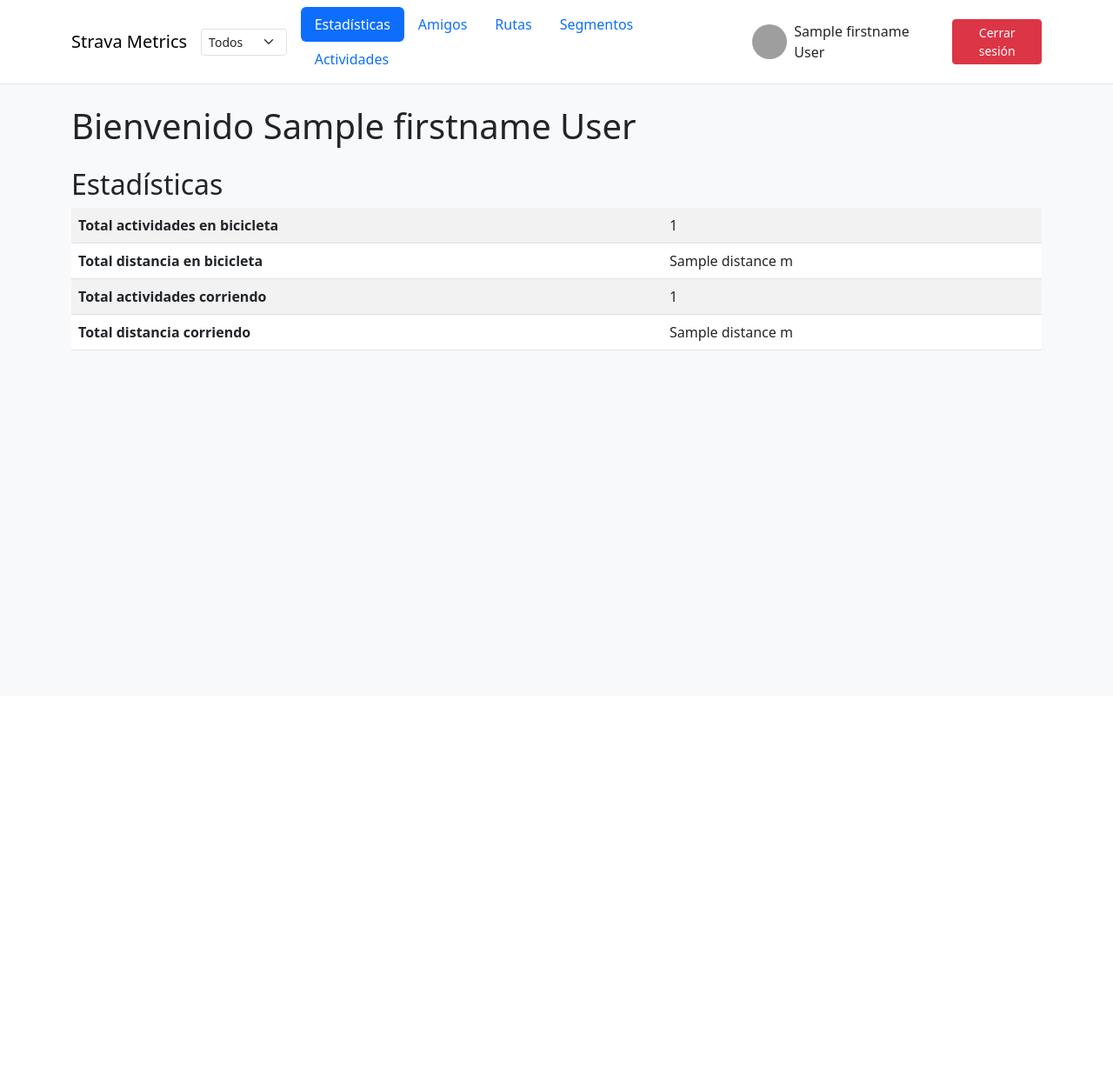
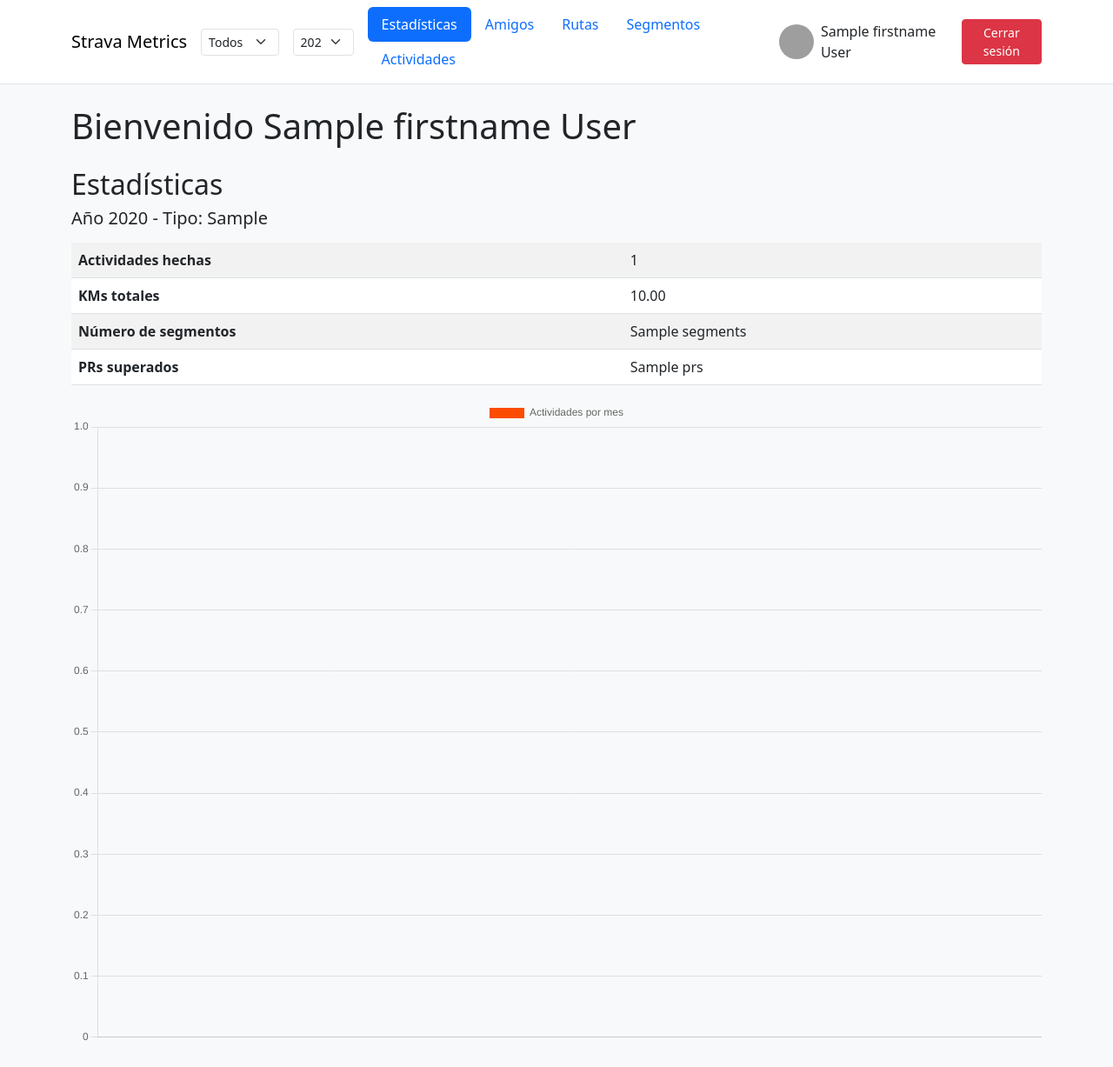
Before and after one commit to davidguerreromejias/stravaMetricsAPP, a Flask app: template templates/index.html in a window 1280 px wide. Shown: the whole page at 87% size. Before the commit the page ends 403 px from the top, so only its background shows below. Run offline with Flask 3, Linux system fonts and the light colour scheme; the template is opened without the code that fills it: most values are stand-ins (such as "Sample title", 1, 10 or a date in 2020); a map, chart or similar area stays blank; some libraries are stand-ins or nearby versions; grey boxes are pictures that could not be loaded.

Commit message:
Add yearly statistics feature

```diff
--- a/app.py
+++ b/app.py
@@ -1,4 +1,5 @@
 import os
+from datetime import datetime
 from flask import Flask, redirect, request, session, url_for, render_template
 import requests
 
@@ -27,6 +28,58 @@ def _format_seconds(seconds):
         return f"{h}:{m:02d}:{s:02d}"
     return f"{m}:{s:02d}"
 
+
+def _year_stats(headers, year, activity_type):
+    """Return aggregated stats for a given year and activity type."""
+    start = int(datetime(year, 1, 1).timestamp())
+    end = int(datetime(year + 1, 1, 1).timestamp())
+    page = 1
+    per_page = 50
+    activities = []
+    while True:
+        resp = requests.get(
+            "https://www.strava.com/api/v3/athlete/activities",
+            headers=headers,
+            params={"after": start, "before": end, "page": page, "per_page": per_page},
+        )
+        if resp.status_code != 200:
+            break
+        data = resp.json()
+        if activity_type != "all":
+            data = [a for a in data if a.get("type") == activity_type]
+        activities.extend(data)
+        if len(data) < per_page:
+            break
+        page += 1
+
+    segments = 0
+    prs = 0
+    for a in activities:
+        detail = requests.get(
+            f"https://www.strava.com/api/v3/activities/{a['id']}",
+            headers=headers,
+            params={"include_all_efforts": "true"},
+        )
+        if detail.status_code != 200:
+            continue
+        effs = detail.json().get("segment_efforts", [])
+        segments += len(effs)
+        prs += sum(1 for e in effs if e.get("pr_rank") == 1)
+
+    total_km = sum(a.get("distance", 0) for a in activities) / 1000
+    monthly = [0] * 12
+    for a in activities:
+        dt = datetime.fromisoformat(a["start_date"].replace("Z", "+00:00"))
+        monthly[dt.month - 1] += 1
+
+    return {
+        "count": len(activities),
+        "distance": total_km,
+        "segments": segments,
+        "prs": prs,
+        "monthly_counts": monthly,
+    }
+
 app = Flask(__name__)
 app.secret_key = os.environ.get("SECRET_KEY", "change_me")
 
@@ -45,12 +98,23 @@ def set_activity_type():
     session["activity_type"] = request.form.get("activity_type", "all")
     return redirect(request.referrer or url_for("index"))
 
+
+@app.route("/set_year", methods=["POST"])
+def set_year():
+    """Store selected year in the session and redirect back."""
+    try:
+        session["year"] = int(request.form.get("year"))
+    except (TypeError, ValueError):
+        session["year"] = datetime.utcnow().year
+    return redirect(request.referrer or url_for("index"))
+
 @app.route("/")
 def index():
     if "athlete" in session:
         athlete = session["athlete"]
 
         activity_type = session.get("activity_type", "all")
+        selected_year = session.get("year", datetime.utcnow().year)
 
         headers = {"Authorization": f"Bearer {session['access_token']}"}
 
@@ -106,6 +170,9 @@ def index():
             seg["pr_time"] = _format_seconds(pr) if pr is not None else None
             seg["kom_time"] = _format_seconds(kom_time) if kom_time is not None else None
 
+        years = list(range(datetime.utcnow().year, datetime.utcnow().year - 5, -1))
+        year_stats = _year_stats(headers, selected_year, activity_type)
+
         return render_template(
             "index.html",
             athlete=athlete,
@@ -115,8 +182,20 @@ def index():
             activities=activities,
             activity_type=activity_type,
             starred_segments=starred_segments,
+            year_stats=year_stats,
+            years=years,
+            selected_year=selected_year,
         )
-    return render_template("index.html", athlete=None, activity_type=session.get("activity_type", "all"))
+    years = list(range(datetime.utcnow().year, datetime.utcnow().year - 5, -1))
+    selected_year = session.get("year", datetime.utcnow().year)
+    return render_template(
+        "index.html",
+        athlete=None,
+        activity_type=session.get("activity_type", "all"),
+        years=years,
+        selected_year=selected_year,
+        year_stats={"count": 0, "distance": 0, "segments": 0, "prs": 0, "monthly_counts": [0]*12},
+    )
 
 @app.route("/login")
 def login():
--- a/templates/base.html
+++ b/templates/base.html
@@ -19,6 +19,13 @@
                         <option value="Other" {% if activity_type == 'Other' %}selected{% endif %}>Otros</option>
                     </select>
                 </form>
+                <form action="{{ url_for('set_year') }}" method="post" class="me-3">
+                    <select class="form-select form-select-sm" name="year" onchange="this.form.submit()">
+                        {% for y in years %}
+                        <option value="{{ y }}" {% if selected_year == y %}selected{% endif %}>{{ y }}</option>
+                        {% endfor %}
+                    </select>
+                </form>
                 {% block nav_items %}{% endblock %}
             </div>
         </div>
--- a/templates/index.html
+++ b/templates/index.html
@@ -36,13 +36,14 @@
     <div class="tab-content" id="menuTabsContent">
       <div class="tab-pane fade show active" id="stats" role="tabpanel" aria-labelledby="stats-tab">
         <h2>Estadísticas</h2>
+        <h5 class="mb-3">Año {{ selected_year }} - Tipo: {{ activity_type }}</h5>
         <table class="table table-striped">
-          <tr><th>Total actividades en bicicleta</th><td>{{ stats['all_ride_totals']['count'] }}</td></tr>
-          <tr><th>Total distancia en bicicleta</th><td>{{ stats['all_ride_totals']['distance'] }} m</td></tr>
-          <tr><th>Total actividades corriendo</th><td>{{ stats['all_run_totals']['count'] }}</td></tr>
-          <tr><th>Total distancia corriendo</th><td>{{ stats['all_run_totals']['distance'] }} m</td></tr>
+          <tr><th>Actividades hechas</th><td>{{ year_stats.count }}</td></tr>
+          <tr><th>KMs totales</th><td>{{ "%.2f"|format(year_stats.distance) }}</td></tr>
+          <tr><th>Número de segmentos</th><td>{{ year_stats.segments }}</td></tr>
+          <tr><th>PRs superados</th><td>{{ year_stats.prs }}</td></tr>
         </table>
-        <canvas id="distanceChart" height="200"></canvas>
+        <canvas id="monthlyChart" height="200"></canvas>
       </div>
       <div class="tab-pane fade" id="friends" role="tabpanel" aria-labelledby="friends-tab">
         <h2>Amigos</h2>
@@ -105,15 +106,15 @@
 {% block scripts %}
   {% if athlete %}
     <script>
-      const ctx = document.getElementById('distanceChart').getContext('2d');
-      new Chart(ctx, {
+      const mctx = document.getElementById('monthlyChart').getContext('2d');
+      new Chart(mctx, {
         type: 'bar',
         data: {
-          labels: ['Bici', 'Correr'],
+          labels: {{ months|tojson }},
           datasets: [{
-            label: 'Distancia total (m)',
-            data: [{{ stats['all_ride_totals']['distance'] }}, {{ stats['all_run_totals']['distance'] }}],
-            backgroundColor: ['#fc4c02','#007bff']
+            label: 'Actividades por mes',
+            data: {{ year_stats.monthly_counts|tojson }},
+            backgroundColor: '#fc4c02'
           }]
         }
       });
```
